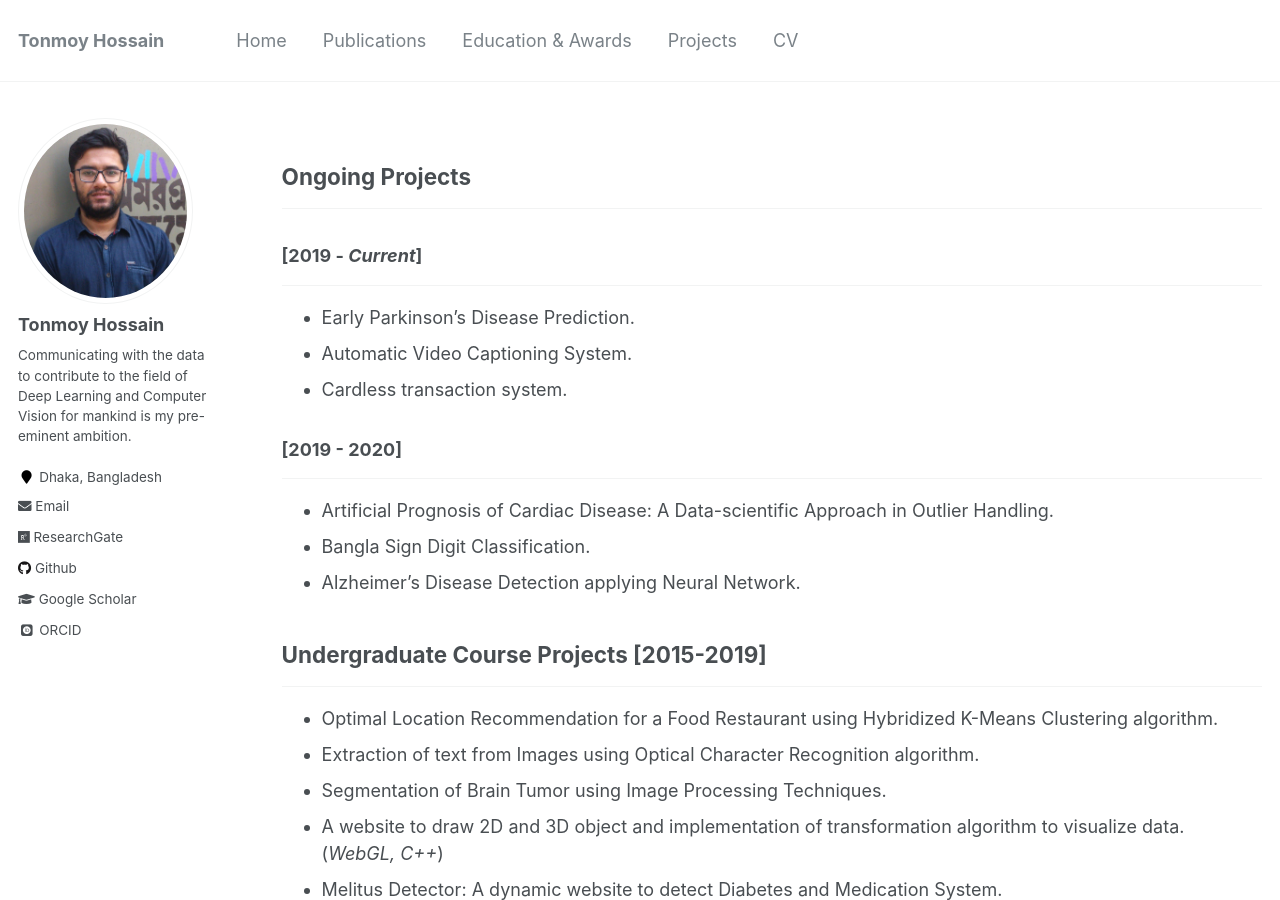
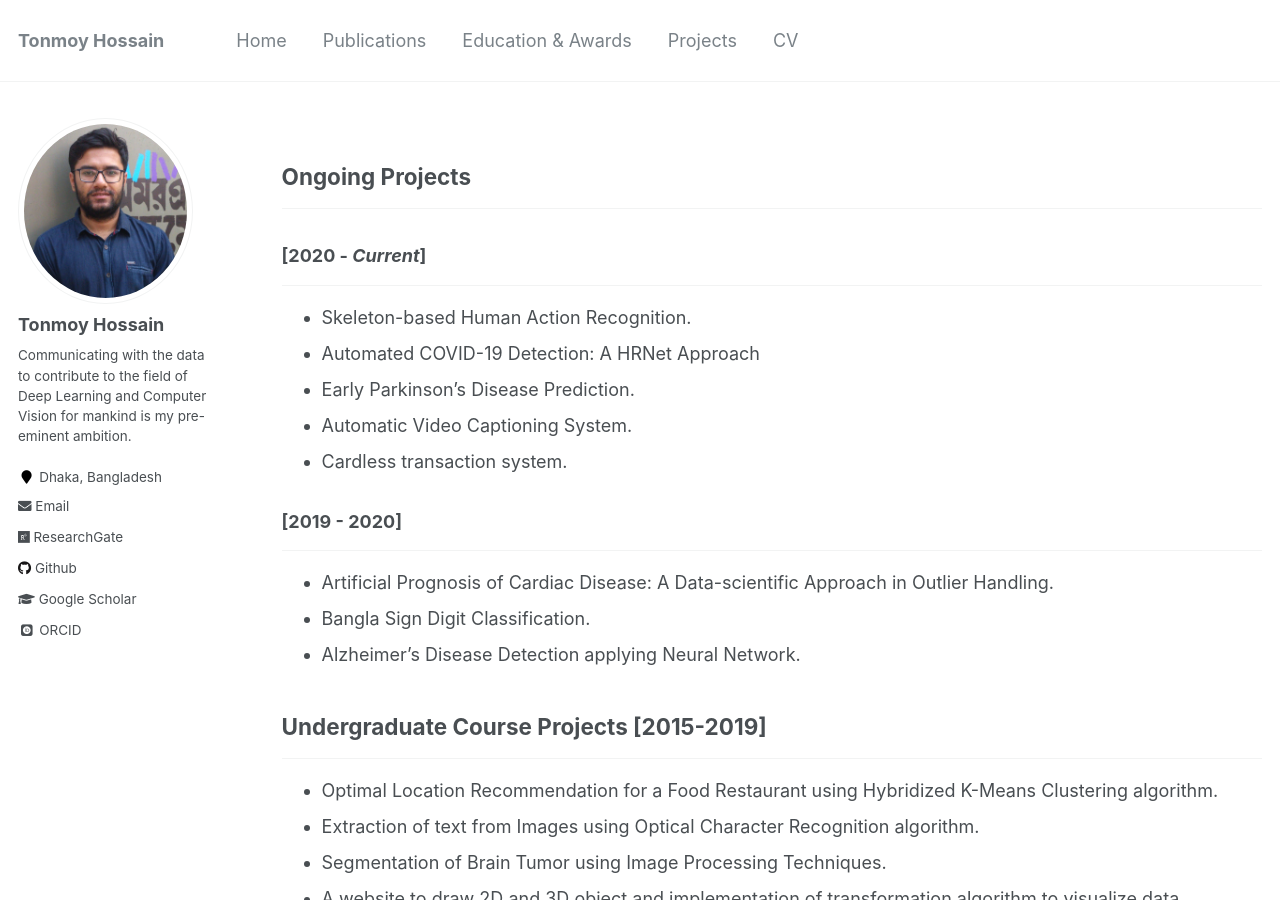
Before and after one commit to shaeekh/shaeekh.github.io, a Jekyll site: the page built from _pages/projects.md, in a window 1280 px wide and 900 px high. Built offline with Jekyll 4.4.1, drawn with Linux system fonts in a browser that asks for light colours; some web fonts are replaced.

Commit message:
Update projects.md

```diff
--- a/_pages/projects.md
+++ b/_pages/projects.md
@@ -8,8 +8,10 @@ author_profile: true
 ## Ongoing Projects
 ----------------
 
-### [2019 - *Current*]
+### [2020 - *Current*]
 -----------
+* Skeleton-based Human Action Recognition.
+* Automated COVID-19 Detection: A HRNet Approach
 * Early Parkinson's Disease Prediction.
 * Automatic Video Captioning System.
 * Cardless transaction system.
```
